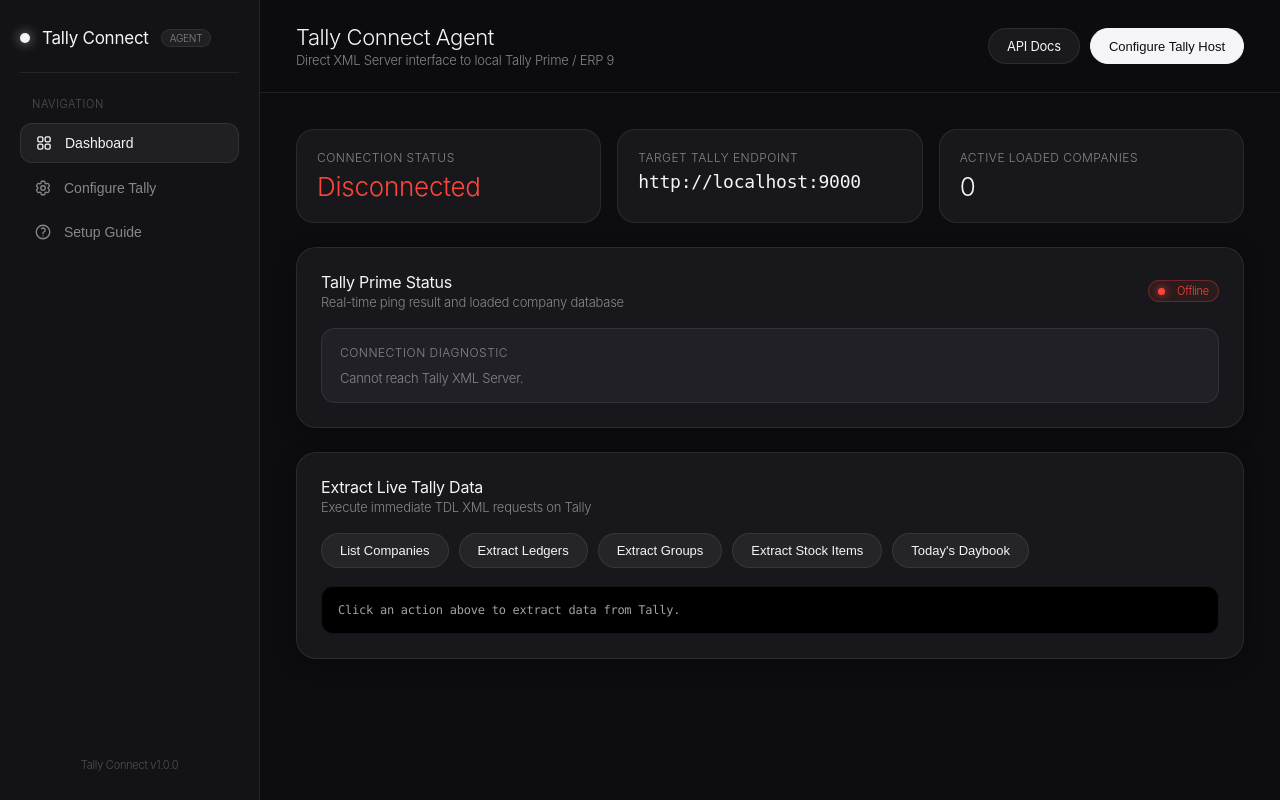
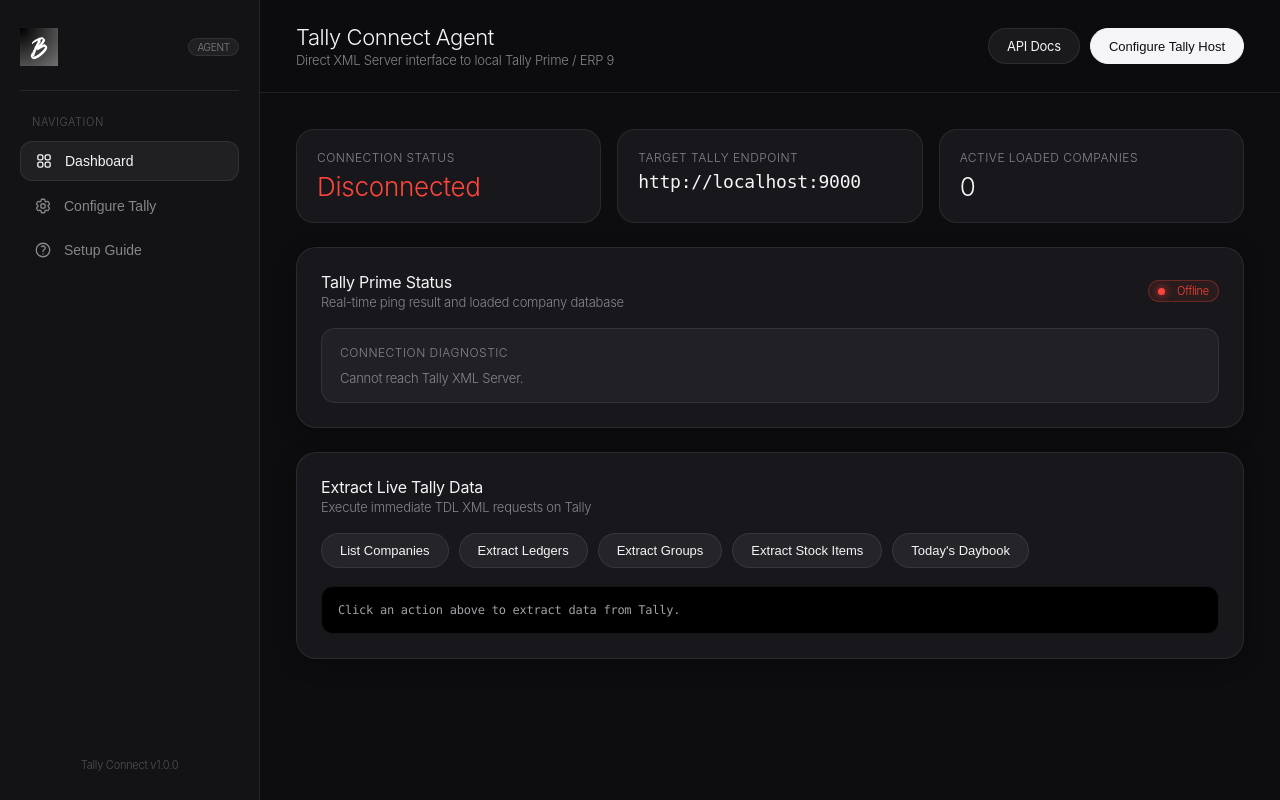
Before and after one commit to Gretis-India/Tally-Connect, a FastAPI app: page / in a window 1280 px wide. Run offline with FastAPI, Linux system fonts and the light colour scheme; data that the repository does not hold is empty; some web fonts are replaced.

Commit message:
feat: add logo branding and favicons, remove white breathing dot

```diff
--- a/templates/index.html
+++ b/templates/index.html
@@ -4,15 +4,18 @@
     <meta charset="UTF-8">
     <meta name="viewport" content="width=device-width, initial-scale=1.0">
     <title>Tally Connect Agent</title>
+    <link rel="icon" type="image/x-icon" href="/static/favicon.ico">
+    <link rel="icon" type="image/png" sizes="32x32" href="/static/favicon-32x32.png">
+    <link rel="icon" type="image/png" sizes="16x16" href="/static/favicon-16x16.png">
+    <link rel="apple-touch-icon" sizes="180x180" href="/static/apple-touch-icon.png">
     <link rel="stylesheet" href="/static/style.css">
 </head>
 <body>
     <aside class="sidebar">
         <div>
             <div class="brand">
-                <div class="brand-dot"></div>
-                <div class="brand-title">Tally Connect</div>
-                <span class="brand-badge">Agent</span>
+                <img src="/static/Tally_Bridge.png" alt="Tally Connect" class="brand-logo-img" style="height: 38px; width: auto; object-fit: contain; max-width: 170px;" />
+                <span class="brand-badge" style="margin-left: auto;">Agent</span>
             </div>
 
             <div class="nav-group">
```
Also changed, not shown: Tally_Connect_Assets/Logo/Tally_Connect.png (added), Tally_Connect_Assets/android-chrome-192x192.png (added), Tally_Connect_Assets/android-chrome-512x512.png (added), Tally_Connect_Assets/apple-touch-icon.png (added), Tally_Connect_Assets/favicon-16x16.png (added), Tally_Connect_Assets/favicon-32x32.png (added), Tally_Connect_Assets/favicon.ico (added), Tally_Connect_Assets/site.webmanifest (added), static/Logo/Tally_Bridge.png (added), static/Tally_Bridge.png (added), static/android-chrome-192x192.png (added), static/android-chrome-512x512.png (added), static/apple-touch-icon.png (added), static/favicon-16x16.png (added), 3 more files, 1 other file.
